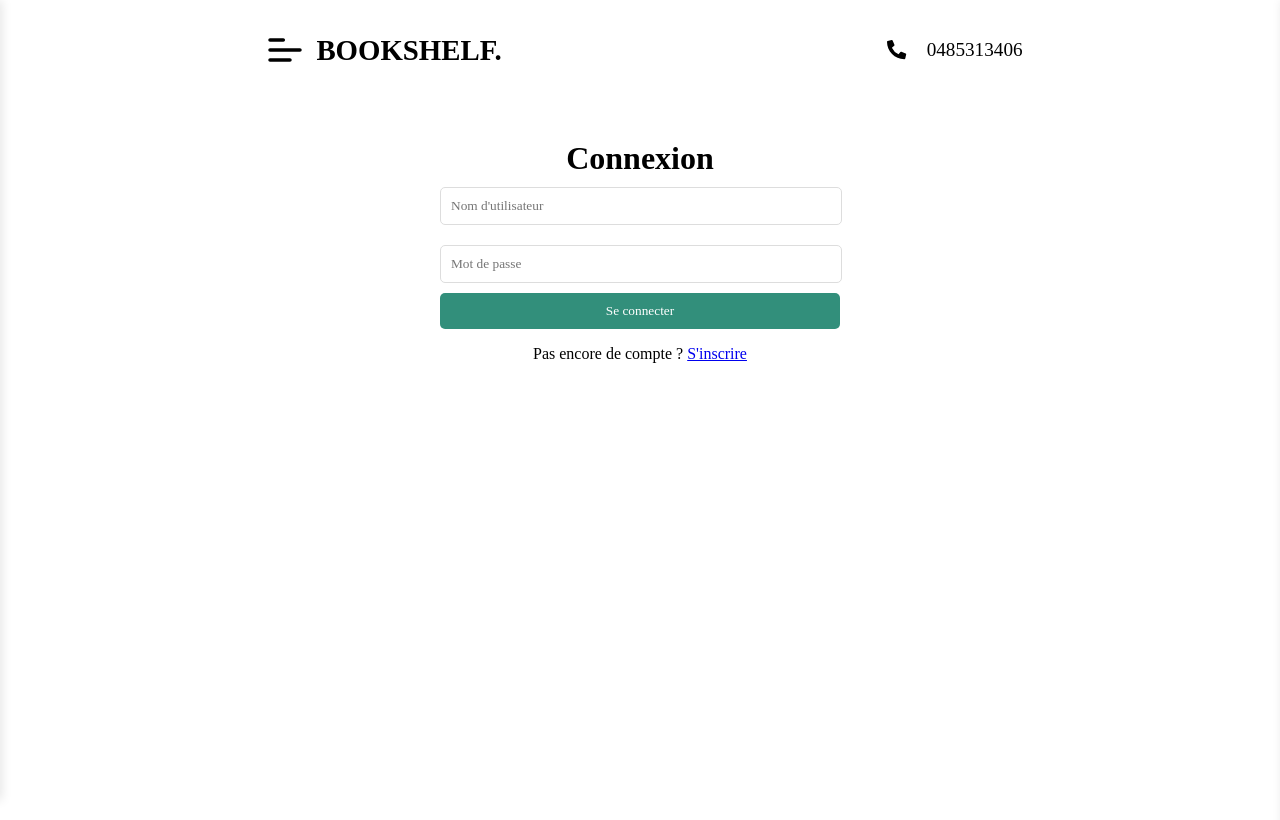
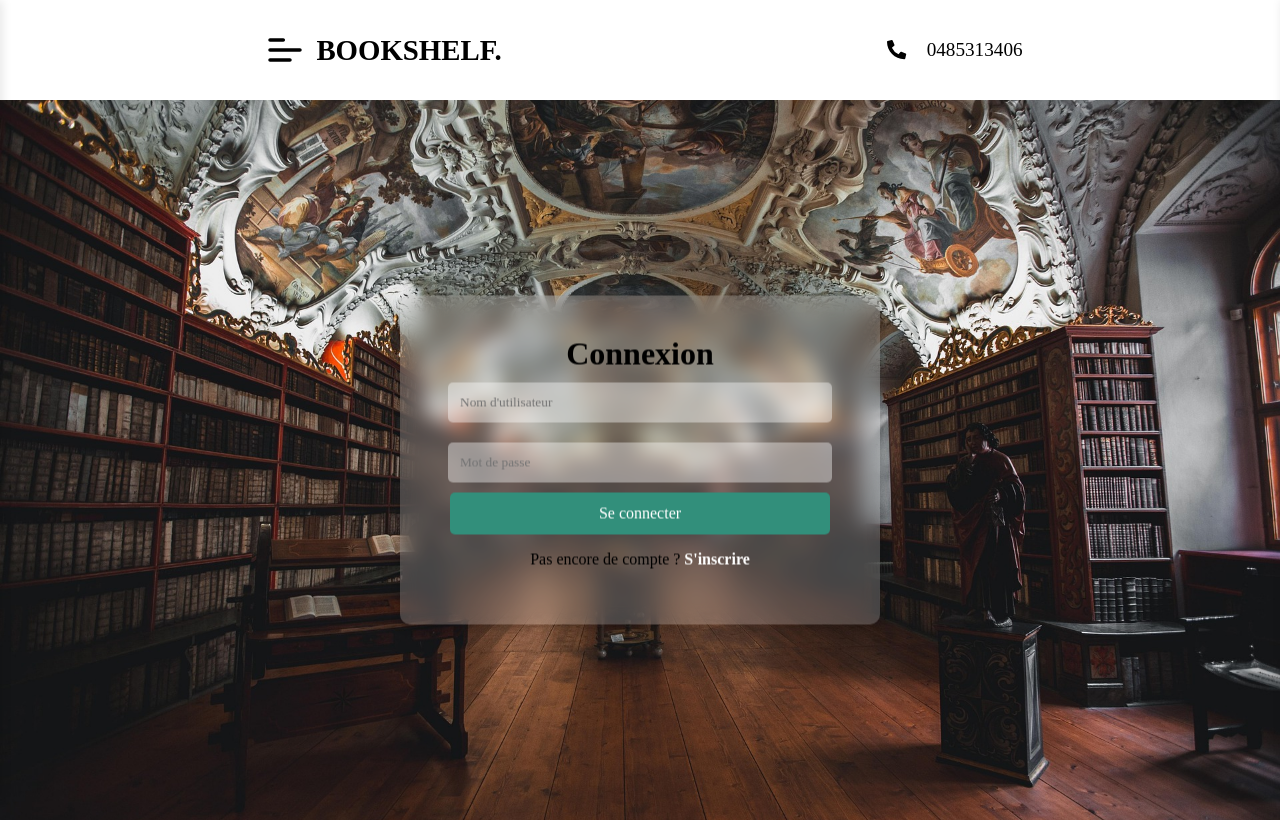
Before and after one commit to Tiiick10/final-project-CANGE-Fabian, a Next.js app: page /login in a window 1280 px wide. Built offline with nearby package versions, Linux system fonts and the light colour scheme; a web font is replaced by a local one.

Commit message:
Added login style // Finally Done

```diff
--- a/src/app/login/page.js
+++ b/src/app/login/page.js
@@ -23,15 +23,32 @@ export default function LoginPage() {
   }
 
   return (
+    <div className="auth-page">
+      <img src="/img/heroBanner/books-1842306_1920.jpg" className="authImg" />
       <div className="auth-container">
         <h1>Connexion</h1>
         {error && <p className="error-message">{error}</p>}
         <form onSubmit={handleLogin}>
-        <input type="text" placeholder="Nom d'utilisateur" value={username} onChange={(e) => setUsername(e.target.value)} required />
-        <input type="password" placeholder="Mot de passe" value={password} onChange={(e) => setPassword(e.target.value)} required />
+          <input
+            type="text"
+            placeholder="Nom d'utilisateur"
+            value={username}
+            onChange={(e) => setUsername(e.target.value)}
+            required
+          />
+          <input
+            type="password"
+            placeholder="Mot de passe"
+            value={password}
+            onChange={(e) => setPassword(e.target.value)}
+            required
+          />
           <button type="submit">Se connecter</button>
         </form>
-      <p>Pas encore de compte ? <a href="/register">S&apos;inscrire</a></p>
+        <p>
+          Pas encore de compte ? <a href="/register">S&apos;inscrire</a>
+        </p>
+      </div>
     </div>
   )
 }
--- a/src/styles/auth.css
+++ b/src/styles/auth.css
@@ -1,27 +1,81 @@
+.auth-page {
+    position: relative;
+    max-width: 100vw;
+    min-height: 90vh;
+    overflow: hidden;
+}
+
+/* Image de fond */
+
+.authImg {
+    position: absolute;
+    top: 0;
+    left: 0;
+    min-width: 100%;
+    height: 100%;
+    object-fit: cover;
+}
+
+/* Conteneur du formulaire */
+
 .auth-container {
-    max-width: 400px;
-    margin: auto;
+    position: absolute;
+    top: 50%;
+    left: 50%;
+    transform: translate(-50%, -50%);
+    width: 400px;
+    background: rgba(255, 255, 255, 0.2);
     padding: 40px;
     text-align: center;
+    border-radius: 10px;
+    backdrop-filter: blur(10px);
+    box-shadow: 0px 4px 10px rgba(0, 0, 0, 0.2);
 }
 
+/* Input */
+
 .auth-container input {
-    width: 95%;
-    padding: 10px;
+    width: 90%;
+    padding: 12px;
     margin: 10px 0;
-    border: 1px solid #ddd;
+    border: none;
     border-radius: 5px;
+    background: rgba(255, 255, 255, 0.4);
+    outline: none;
 }
 
+/* Bouton de connexion */
+
 .auth-container button {
-    width: 100%;
-    padding: 10px;
+    width: 95%;
+    padding: 12px;
     background-color: #328f7b;
     color: white;
     border: none;
     cursor: pointer;
     border-radius: 5px;
+    font-size: 16px;
 }
+
+/* Bouton hover */
+
+.auth-container button:hover {
+    background-color: #286a63;
+}
+
+/* Lien d'inscription */
+
+.auth-container p a {
+    color: white;
+    font-weight: bold;
+    text-decoration: none;
+}
+
+.auth-container p a:hover {
+    text-decoration: underline;
+}
+
+/* Messages d'erreur */
 
 .error-message {
     color: red;
--- a/src/styles/home.css
+++ b/src/styles/home.css
@@ -291,7 +291,9 @@
 
 @media (min-width: 1440px) and (max-width: 1979px) {
 
-    .heroBanner {
+
+
+    .heroBanner, .heroBanner-container {
         display: none;
     }
 
```
Lines whose indentation alone changed are shown as unchanged.
